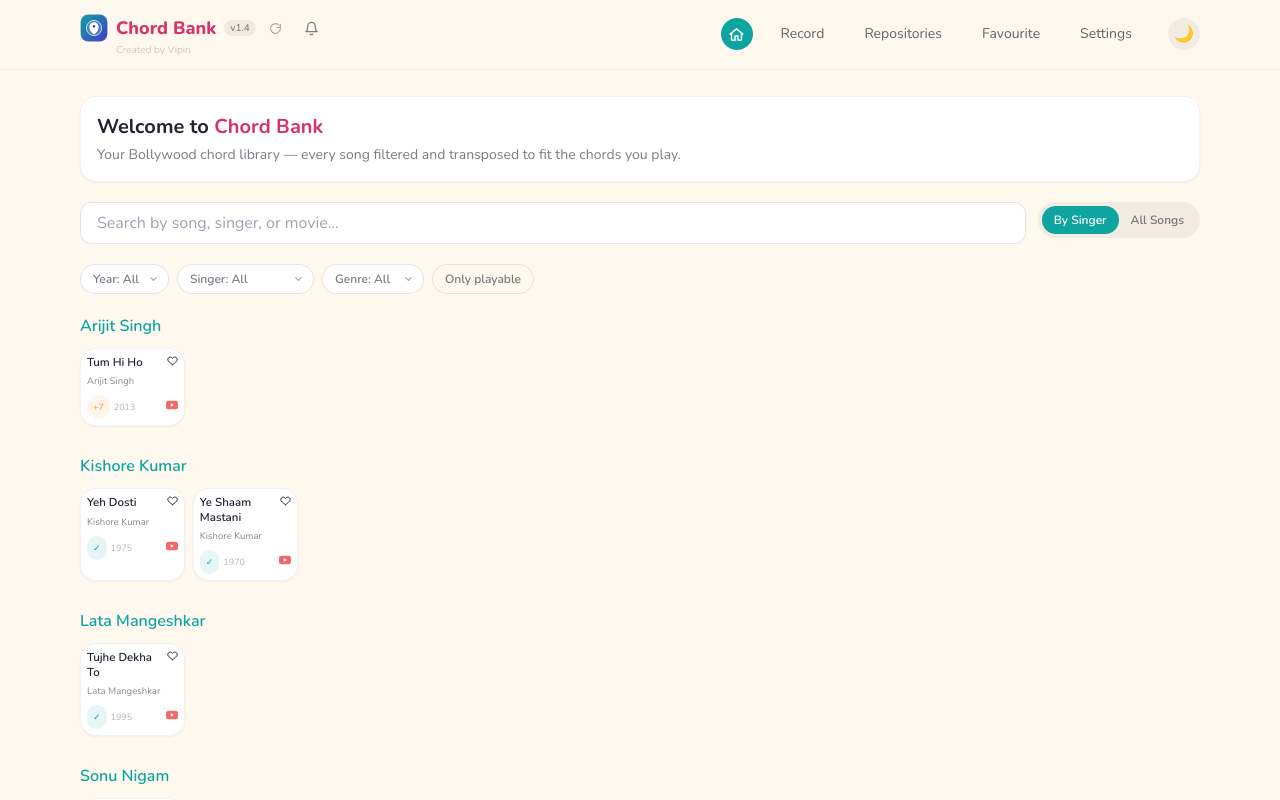
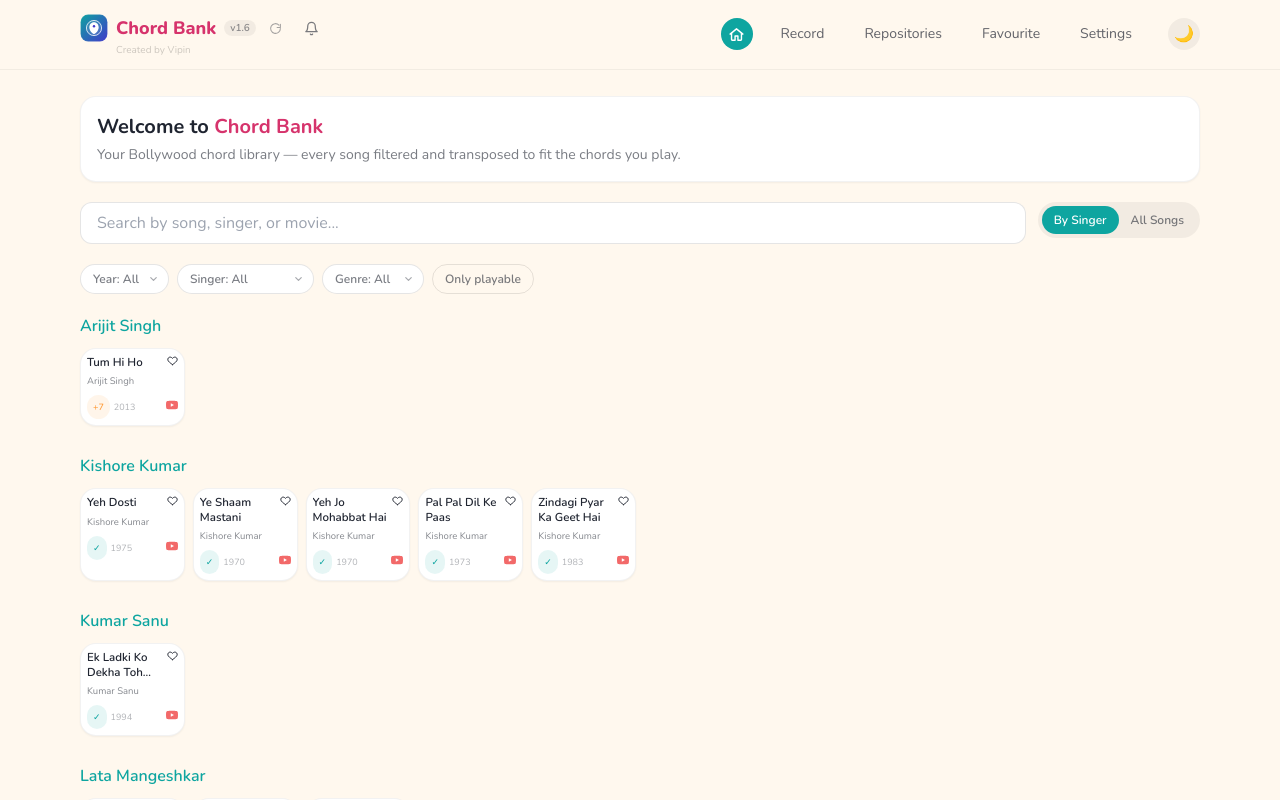
Before and after one commit to vipinlakhanpal-vipin/Chord-Bank, a Next.js app: page / in a window 1280 px wide. Shown: the top 800 px of the page. Built offline with nearby package versions, Linux system fonts and the light colour scheme.

Commit message:
Add files via upload

```diff
--- a/components/BottomNav.tsx
+++ b/components/BottomNav.tsx
@@ -1,14 +1,13 @@
 "use client";
 
 import Link from "next/link";
-import { usePathname, useRouter } from "next/navigation";
+import { usePathname } from "next/navigation";
 import AriaChat from "./AriaChat";
 import UpdatesButton from "./UpdatesButton";
 import { useUpdateAvailable } from "@/lib/useUpdateAvailable";
 
 export default function BottomNav() {
   const pathname = usePathname();
-  const router = useRouter();
   const { available: updatePending, acknowledge } = useUpdateAvailable();
 
   const isActive = (href: string) => pathname === href;
@@ -18,18 +17,10 @@ export default function BottomNav() {
       className="sm:hidden fixed bottom-0 inset-x-0 z-40 bg-white/95 dark:bg-ink/95 backdrop-blur border-t border-black/5 dark:border-white/10"
       style={{ paddingBottom: "env(safe-area-inset-bottom)" }}
     >
-      <div className="grid grid-cols-7 items-end px-0.5 pt-1.5 pb-1.5">
+      <div className="grid grid-cols-6 items-end px-0.5 pt-1.5 pb-1.5">
         <NavItem href="/" label="Home" active={isActive("/")}>
           <HomeIcon />
         </NavItem>
-
-        <button
-          onClick={() => router.push("/?focus=search")}
-          className="flex flex-col items-center gap-1 py-1 text-ink/50 dark:text-cream/50"
-        >
-          <SearchIcon />
-          <span className="text-[9px]">Search</span>
-        </button>
 
         <div className="flex flex-col items-center gap-1 py-1">
           <AriaChat />
@@ -116,15 +107,6 @@ function HomeIcon() {
   );
 }
 
-function SearchIcon() {
-  return (
-    <svg width="20" height="20" viewBox="0 0 24 24" fill="none" stroke="currentColor" strokeWidth="2">
-      <circle cx="11" cy="11" r="7" />
-      <path d="m20 20-3.5-3.5" strokeLinecap="round" />
-    </svg>
-  );
-}
-
 function RefreshIcon() {
   return (
     <svg width="20" height="20" viewBox="0 0 24 24" fill="none" stroke="currentColor" strokeWidth="2">
--- a/data/songs.ts
+++ b/data/songs.ts
@@ -176,4 +176,220 @@ export const SONGS: Song[] = [
     tags: ["classic", "70s"],
     addedVia: "seed",
   },
+  {
+    id: "ek-ladki-ko-dekha",
+    title: "Ek Ladki Ko Dekha Toh Aisa Laga",
+    singers: ["Kumar Sanu", "Alka Yagnik"],
+    movie: "1942: A Love Story",
+    year: 1994,
+    language: "Hindi",
+    youtubeId: "5VguJHEO1bw",
+    genres: ["Romantic", "Classic"],
+    chart: [
+      "## Chorus",
+      "[G]Ek ladki ko dekha to [D]aisa laga,",
+      "[Em]Jaise khilta [C]gulab, jaisa shaayar ka [G]khwaab",
+      "[G]Jaisi ujaali [D]kiran, jaisa van mein [Em]hiran,",
+      "[C]Jaisi chandni [G]raat, jaisi reshmi [D]baat",
+      "## Verse",
+      "[G]Jaisi mandir mein [D]ho, ek jalti hui [Em]diya,",
+      "[C]Ho, [G]sochoon jise dil mein basaake,",
+      "[G]Baar baar mera [D]dil dhadke",
+    ],
+    tags: ["best-effort"],
+    addedVia: "manual",
+  },
+  {
+    id: "chura-liya-hai-tumne",
+    title: "Chura Liya Hai Tumne",
+    singers: ["Mohammed Rafi", "Asha Bhosle"],
+    movie: "Yaadon Ki Baaraat",
+    year: 1973,
+    language: "Hindi",
+    youtubeId: "EGExS_0qQq0",
+    genres: ["Romantic", "Classic"],
+    chart: [
+      "## Chorus",
+      "[Am]Chura liya hai [G]tumne jo dil [F]ko,",
+      "[E]Nazar nahin [Am]churana sanam,",
+      "[Am]Badalke apni [G]jaan ye jhuki [F]jhuki si nazar,",
+      "[E]Koi tumsa nahin [Am]duniya mein kahin",
+      "## Verse",
+      "[Am]Bahaar banke [G]aaoon kabhi tumhaari [F]duniya mein,",
+      "[E]Guzar na jaaye [Am]yeh raat kahin is[G]i tarah [Am]khaali",
+    ],
+    tags: ["best-effort", "70s"],
+    addedVia: "manual",
+  },
+  {
+    id: "yeh-jo-mohabbat-hai",
+    title: "Yeh Jo Mohabbat Hai",
+    singers: ["Kishore Kumar"],
+    movie: "Kati Patang",
+    year: 1970,
+    language: "Hindi",
+    youtubeId: "u2dIhOIk-iQ",
+    genres: ["Romantic", "Classic"],
+    chart: [
+      "## Chorus",
+      "[G]Yeh jo mohabbat [C]hai, yeh unka hai [D]kaam,",
+      "[Em]Mohabbat kar ke [C]sabko mil gaya [G]inaam",
+      "[G]Thodasa jo [C]pyaasa hoon, main dil ka [D]ma-ra,",
+      "[Em]Aaya hoon tumhi [C]pe main to marta [G]hua",
+      "## Verse",
+      "[G]Chaha hai tujhe [C]aaj tak dil se ye [D]jaan kar,",
+      "[Em]Ke tu hai bewafa [C]nahi, hai koi mera [G]jaan",
+    ],
+    tags: ["best-effort", "70s"],
+    addedVia: "manual",
+  },
+  {
+    id: "papa-kehte-hain",
+    title: "Papa Kehte Hain",
+    singers: ["Udit Narayan"],
+    movie: "Qayamat Se Qayamat Tak",
+    year: 1988,
+    language: "Hindi",
+    youtubeId: "fclixsYHW-I",
+    genres: ["Classic", "Emotional"],
+    chart: [
+      "## Chorus",
+      "[D]Papa kehte hain [A]bada naam karega,",
+      "[Bm]Beta hamara [G]aisa kaam karega,",
+      "[D]Magar yeh to koi [A]na jaane,",
+      "[Bm]Ke meri manzil hai [G]kahaan",
+      "## Verse",
+      "[D]Zindagi ki yehi [A]reet hai,",
+      "[Bm]Haar ke baad hi [G]jeet hai,",
+      "[D]Jo bhi apna [A]kaam kare,",
+      "[Bm]Ek din wo pehchana [G]jaayega",
+    ],
+    tags: ["best-effort"],
+    addedVia: "manual",
+  },
+  {
+    id: "ae-mere-humsafar",
+    title: "Ae Mere Humsafar",
+    singers: ["Udit Narayan", "Alka Yagnik"],
+    movie: "Qayamat Se Qayamat Tak",
+    year: 1988,
+    language: "Hindi",
+    youtubeId: "aCc7hyO0z40",
+    genres: ["Romantic"],
+    chart: [
+      "## Chorus",
+      "[C]Ae mere humsafar, [G]ek zara intezaar,",
+      "[Am]Aati hogi [F]wo bhi yaad karti [C]hogi,",
+      "[C]Neend jab bhi [G]khuli meri, palkein bhi [Am]bheegi mili,",
+      "[F]Aati hogi wo bhi [C]yaad karti hogi",
+      "## Verse",
+      "[C]Chaand taaron mein [G]bhi wahi soorat nazar [Am]aati hai,",
+      "[F]Zindagi mujhko wahin [C]le jaake thehra jaati hai",
+    ],
+    tags: ["best-effort"],
+    addedVia: "manual",
+  },
+  {
+    id: "kabhi-kabhie-mere-dil-mein",
+    title: "Kabhi Kabhie Mere Dil Mein",
+    singers: ["Mukesh", "Lata Mangeshkar"],
+    movie: "Kabhi Kabhie",
+    year: 1976,
+    language: "Hindi",
+    youtubeId: "BVnz6oSupUM",
+    genres: ["Romantic", "Classic"],
+    chart: [
+      "## Verse 1",
+      "[Am]Kabhi kabhi mere [F]dil mein khayal aata [C]hai,",
+      "[G]Ke jaise tujhko banaya [Am]gaya hai mere [F]liye,",
+      "[C]Tu ab se pehle sitaaron [G]mein bas rahi thi kahin,",
+      "[Am]Tujhe zameen pe bulaya [F]gaya hai mere [C]liye",
+      "## Chorus",
+      "[Am]Kabhi kabhi mere [F]dil mein khayal aata [C]hai",
+    ],
+    tags: ["best-effort", "70s"],
+    addedVia: "manual",
+  },
+  {
+    id: "tere-bina-zindagi-se",
+    title: "Tere Bina Zindagi Se",
+    singers: ["Lata Mangeshkar", "Kishore Kumar"],
+    movie: "Aandhi",
+    year: 1975,
+    language: "Hindi",
+    youtubeId: "8-HnmVg0-O8",
+    genres: ["Romantic", "Emotional"],
+    chart: [
+      "## Chorus",
+      "[C]Tere bina zindagi se [Am]koi shikwa to nahi,",
+      "[F]Tere bina zindagi [G]bhi lekin, zindagi to [C]nahi,",
+      "[C]Tere bina zindagi se [Am]koi shikwa to nahi",
+      "## Verse",
+      "[C]Kaash aisa ho tere [Am]qadmon se, chun ke manzil chalein,",
+      "[F]Aur kahin door kahin [G]jahaan tum ho aur main [C]hoon",
+    ],
+    tags: ["best-effort", "70s"],
+    addedVia: "manual",
+  },
+  {
+    id: "pal-pal-dil-ke-paas",
+    title: "Pal Pal Dil Ke Paas",
+    singers: ["Kishore Kumar"],
+    movie: "Blackmail",
+    year: 1973,
+    language: "Hindi",
+    youtubeId: "wQtPlSPhkcg",
+    genres: ["Romantic", "Classic"],
+    chart: [
+      "## Chorus",
+      "[G]Pal pal dil ke [Em]paas, tum rehti [C]ho,",
+      "[D]Jeevan meetha [G]paas, tum kehti [D]ho",
+      "[G]Pal pal dil ke [Em]paas, tum rehti [C]ho",
+      "## Verse",
+      "[G]Har dhadkan mein [Em]bas kar, teri hi [C]baat kahoon,",
+      "[D]Din raat sirf [G]tumhaari yaadon [D]mein khoya rahoon",
+    ],
+    tags: ["best-effort", "70s"],
+    addedVia: "manual",
+  },
+  {
+    id: "zindagi-pyar-ka-geet-hai",
+    title: "Zindagi Pyar Ka Geet Hai",
+    singers: ["Kishore Kumar", "Lata Mangeshkar"],
+    movie: "Souten",
+    year: 1983,
+    language: "Hindi",
+    youtubeId: "bqbf-QiP_2U",
+    genres: ["Romantic", "Devotional"],
+    chart: [
+      "## Chorus",
+      "[G]Zindagi pyar ka [D]geet hai, ise har [Em]dil ko gaana [C]padega,",
+      "[G]Zindagi gham ka [D]sagar bhi hai, haske use bhi [G]paar karo",
+      "## Verse",
+      "[G]Sukh hai ek [D]palchhin, dukh hai ek [Em]saaya,",
+      "[C]Sukh ke peechhe dukh [G]ki hai kaali [D]chhaaya",
+    ],
+    tags: ["best-effort"],
+    addedVia: "manual",
+  },
+  {
+    id: "tum-aa-gaye-ho",
+    title: "Tum Aa Gaye Ho",
+    singers: ["Lata Mangeshkar", "Kishore Kumar"],
+    movie: "Aandhi",
+    year: 1975,
+    language: "Hindi",
+    youtubeId: "gXksL0naIuQ",
+    genres: ["Romantic", "Classic"],
+    chart: [
+      "## Chorus",
+      "[C]Tum aa gaye ho, [G]noor aa gaya hai,",
+      "[Am]Nahi to charaagon se [F]lo aa rahi [C]thi",
+      "## Verse",
+      "[C]Zamaane ki nazron se [G]bachte huye jab,",
+      "[Am]Tumhe dekhne ki tamanna [F]hui thi",
+    ],
+    tags: ["best-effort", "70s"],
+    addedVia: "manual",
+  },
 ];
--- a/lib/version.ts
+++ b/lib/version.ts
@@ -40,7 +40,17 @@
 //           versioning convention going forward: every shipped update bumps the
 //           displayed number by one whole step (v1.3 -> v1.4 -> v1.5...), no more
 //           hidden decimal patch versions.
-export const APP_VERSION = "1.4.0";
+//   1.5.0 — first daily song batch: 10 new songs added (Ek Ladki Ko Dekha Toh Aisa
+//           Laga, Chura Liya Hai Tumne, Yeh Jo Mohabbat Hai, Papa Kehte Hain, Ae Mere
+//           Humsafar, Kabhi Kabhie Mere Dil Mein, Tere Bina Zindagi Se, Pal Pal Dil Ke
+//           Paas, Zindagi Pyar Ka Geet Hai, Tum Aa Gaye Ho), each with real chorus +
+//           verse structure, chords, and a verified YouTube link. Tagged
+//           "best-effort" since lyrics are recalled rather than sourced from an
+//           official lyric sheet — flag any line that's off and it'll be corrected.
+//   1.6.0 — removed the mobile "Search" tab from the bottom nav (Home already has a
+//           search box at the top, so it was a duplicate); bottom nav is back to 6
+//           icons: Home, Aria, Updates, Favourites, Settings, Refresh.
+export const APP_VERSION = "1.6.0";
 
 export function formatVersion(version: string): string {
   const parts = version.split(".");
```
